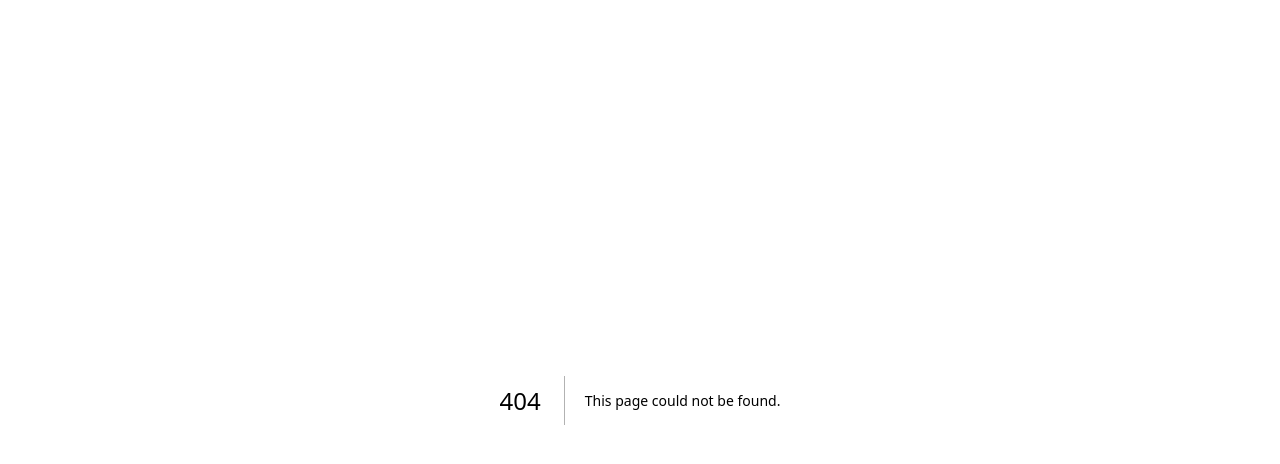
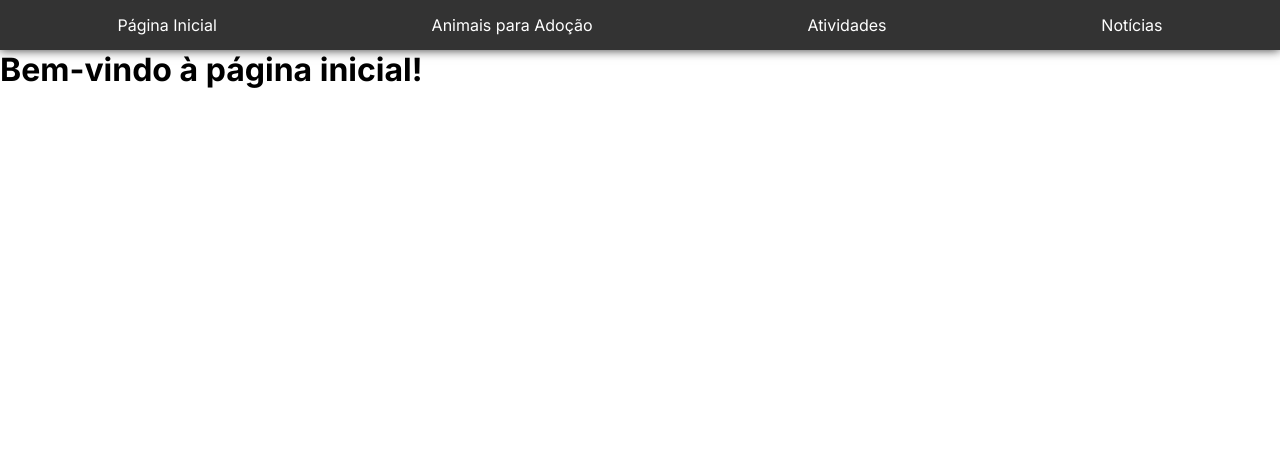
Before and after one commit to arthurfary/apa-website, a Next.js app: page /sistema in a window 1280 px wide. Before the commit this address had no page. Shown: the top 464 px of the page. Built offline with nearby package versions, Linux system fonts and the light colour scheme.

Commit message:
sistema 1

```diff
--- a/app/components/page_type/sistema.jsx
+++ b/app/components/page_type/sistema.jsx
@@ -0,0 +1,11 @@
+import Menu from "../s_menu/menu"
+
+export default function SystemPage({ children }) {
+  return (
+    <>
+        <Menu />
+        {children}
+
+    </>
+  )
+}
--- /dev/null
+++ b/app/components/s_menu/menu.jsx
@@ -0,0 +1,86 @@
+'use client'
+
+import styled from 'styled-components';
+
+const Nav = styled.nav`
+  display: flex;
+  justify-content: space-around;
+  align-items: center;
+  background-color: #333;
+  padding: 10px;
+  box-shadow: 0 0 10px rgba(0, 0, 0, 0.8);
+
+  @media (max-width: 600px) {
+    flex-direction: column;
+  }
+`;
+
+const NavItem = styled.div`
+  color: white;
+  padding: 5px 10px;
+  border-radius: 5px;
+  transition: background-color 0.3s ease;
+  position: relative;
+  cursor: pointer;
+
+  &:hover {
+    background-color: #555;
+  }
+
+  &:hover > div {
+    display: block;
+  }
+`;
+
+const SubMenu = styled.div`
+  display: none;
+  position: absolute;
+  background-color: #666;
+  border-radius: 5px;
+  padding: 10px;
+  top: 35px;
+  left: 0;
+  right: 0;
+  z-index: 1;
+`;
+
+const SubMenuItem = styled.a`
+  color: white;
+  text-decoration: none;
+  display: block;
+  padding: 5px 10px;
+  transition: background-color 0.3s ease;
+
+  &:hover {
+    background-color: #777;
+  }
+`;
+
+export default function Menu() {
+  return (
+    <Nav>
+      <NavItem>Página Inicial</NavItem>
+      <NavItem>
+        Animais para Adoção
+        <SubMenu>
+          <SubMenuItem href="/sistema/animais-para-adocao/cachorros">Cachorros</SubMenuItem>
+          <SubMenuItem href="/sistema/animais-para-adocao/gatos">Gatos</SubMenuItem>
+        </SubMenu>
+      </NavItem>
+      <NavItem>
+        Atividades
+        <SubMenu>
+          <SubMenuItem href="/sistema/atividades/eventos">Eventos</SubMenuItem>
+          <SubMenuItem href="/sistema/atividades/campanhas">Campanhas</SubMenuItem>
+        </SubMenu>
+      </NavItem>
+      <NavItem>
+        Notícias
+        <SubMenu>
+          <SubMenuItem href="/sistema/noticias/local">Local</SubMenuItem>
+          <SubMenuItem href="/sistema/noticias/global">Global</SubMenuItem>
+        </SubMenu>
+      </NavItem>
+    </Nav>
+  );
+}
--- /dev/null
+++ b/app/sistema/page.jsx
@@ -0,0 +1,13 @@
+import React from 'react';
+
+import SystemPage from '../components/page_type/sistema';
+
+function Home(){
+    return (
+        <SystemPage>
+            <h1>Bem-vindo à página inicial!</h1>
+        </SystemPage>
+    );
+}
+
+export default Home;
```
